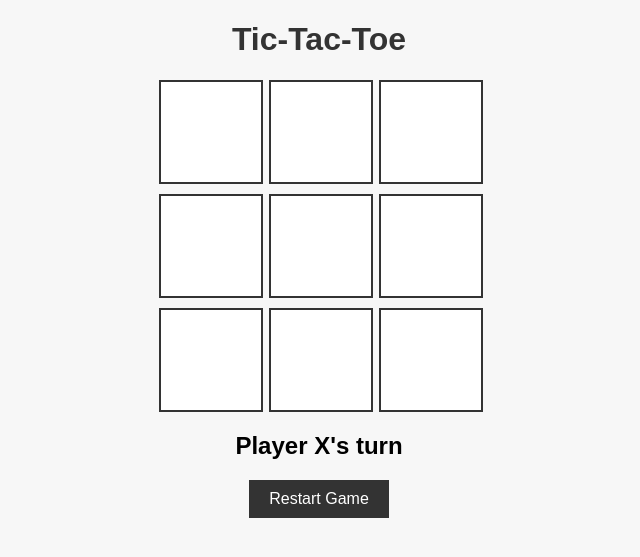
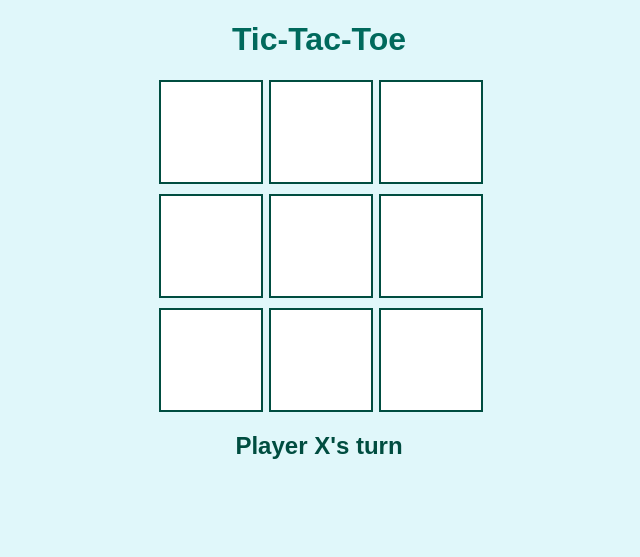
Before and after one commit to jayant1796/Tic-Tac-Toe, a Flask app: page / in a window 1280 px wide. Shown: the top 557 px of the page, without its empty margins (321-961 px from the left). Run offline with Flask 3, Linux system fonts and the light colour scheme.

Commit message:
version 1.0.4

```diff
--- a/static/styles.css
+++ b/static/styles.css
@@ -1,11 +1,11 @@
 body {
     font-family: Arial, sans-serif;
     text-align: center;
-    background-color: #f7f7f7;
+    background-color: #e0f7fa;
 }
 
 h1 {
-    color: #333;
+    color: #00695c;
 }
 
 #game {
@@ -19,18 +19,46 @@ h1 {
 .cell {
     width: 100px;
     height: 100px;
-    background-color: #fff;
-    border: 2px solid #333;
-    font-size: 2em;
+    background-color: #ffffff;
+    border: 2px solid #004d40;
+    font-size: 3em;
     display: flex;
     justify-content: center;
     align-items: center;
     cursor: pointer;
+    transition: background-color 0.3s, transform 0.3s;
+}
+
+.cell:hover {
+    background-color: #b2dfdb;
 }
 
 #status {
     margin: 20px;
     font-size: 1.5em;
+    color: #004d40;
+}
+
+.dialog {
+    display: none; /* Hidden by default */
+    position: fixed;
+    z-index: 1;
+    left: 0;
+    top: 0;
+    width: 100%;
+    height: 100%;
+    overflow: auto;
+    background-color: rgba(0, 0, 0, 0.4);
+}
+
+.dialog-content {
+    background-color: #fefefe;
+    margin: 15% auto;
+    padding: 20px;
+    border: 1px solid #888;
+    width: 300px;
+    text-align: center;
+    border-radius: 10px;
 }
 
 button {
@@ -38,6 +66,23 @@ button {
     font-size: 1em;
     cursor: pointer;
     border: none;
-    background-color: #333;
+    background-color: #00796b;
     color: white;
+    border-radius: 5px;
+    transition: background-color 0.3s;
+    margin: 5px;
 }
+
+button:hover {
+    background-color: #004d40;
+}
+
+.winner-animation {
+    animation: celebrate 1.5s forwards;
+}
+
+@keyframes celebrate {
+    0% { transform: scale(1); }
+    50% { transform: scale(1.2); }
+    100% { transform: scale(1); }
+}
--- a/templates/index.html
+++ b/templates/index.html
@@ -20,7 +20,16 @@
         <div class="cell" data-index="8"></div>
     </div>
     <h2 id="status">Player X's turn</h2>
-    <button id="restart">Restart Game</button>
+
+    <!-- Dialog Box -->
+    <div id="dialog" class="dialog">
+        <div class="dialog-content">
+            <h3 id="dialog-title">Game Over!</h3>
+            <p id="dialog-message">Do you want to restart the game?</p>
+            <button id="restart">Restart</button>
+            <button id="exit">Exit</button>
+        </div>
+    </div>
 
     <script src="../static/scripts.js"></script>
 </body>
```
Also changed, not shown: static/scripts.js (+31 -2 lines).
